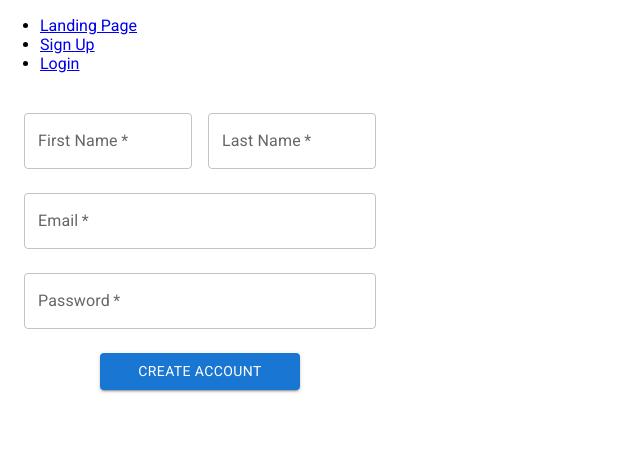
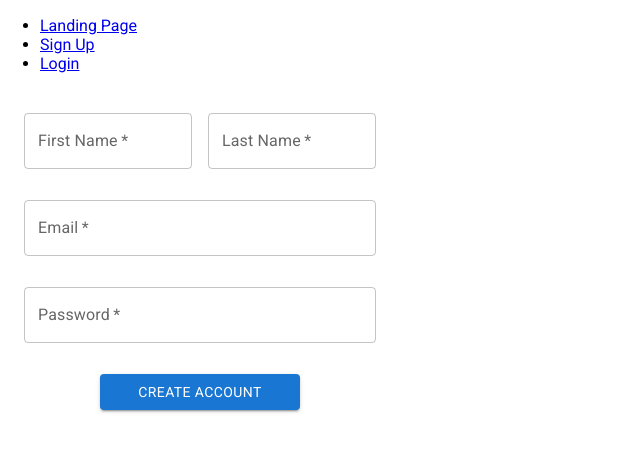
Before and after one commit to olliecroysdill/tempest_client, a React (Create React App) app: page /sign-up in a window 1280 px wide. Shown: the top 452 px of the page, without its empty margins (0-640 px from the left). Built offline with nearby package versions, Linux system fonts and the light colour scheme.

Commit message:
fixes spacing between form inputs

```diff
--- a/src/pages/SignUpPage/SignUpForm/SignUpForm.jsx
+++ b/src/pages/SignUpPage/SignUpForm/SignUpForm.jsx
@@ -44,7 +44,7 @@ function SignUpForm() {
 
     return (
         <Stack
-            spacing={3}
+            spacing={1}
             direction="column"
             component="form"
             alignItems="center"
--- a/src/pages/SignUpPage/SignUpForm/SignUpFormInputField.jsx
+++ b/src/pages/SignUpPage/SignUpForm/SignUpFormInputField.jsx
@@ -17,7 +17,7 @@ function SignUpFormInputField(props) {
             value={props.data.value}
             error={!props.data.isValid && props.data.shouldDisplayError}
             helperText={
-                props.data.shouldDisplayError ? props.data.helperText : ""
+                props.data.shouldDisplayError ? props.data.helperText : " "
             }
         />
     );
--- a/src/pages/SignUpPage/SignUpForm/ValidationFunctions/validateEmail.js
+++ b/src/pages/SignUpPage/SignUpForm/ValidationFunctions/validateEmail.js
@@ -18,7 +18,7 @@ function validateEmail(email) {
     return {
         value: email,
         isValid: true,
-        helperText: "",
+        helperText: " ",
         shouldDisplayError: true
     };
 }
--- a/src/pages/SignUpPage/SignUpForm/ValidationFunctions/validateName.js
+++ b/src/pages/SignUpPage/SignUpForm/ValidationFunctions/validateName.js
@@ -28,7 +28,7 @@ function validateName(name) {
     return {
         value: name,
         isValid: true,
-        helperText: "",
+        helperText: " ",
         shouldDisplayError: true
     };
 }
--- a/src/pages/SignUpPage/SignUpForm/ValidationFunctions/validatePassword.js
+++ b/src/pages/SignUpPage/SignUpForm/ValidationFunctions/validatePassword.js
@@ -50,7 +50,7 @@ function validatePassword(password) {
     return {
         value: password,
         isValid: true,
-        helperText: "",
+        helperText: " ",
         shouldDisplayError: true
     };
 }
```
